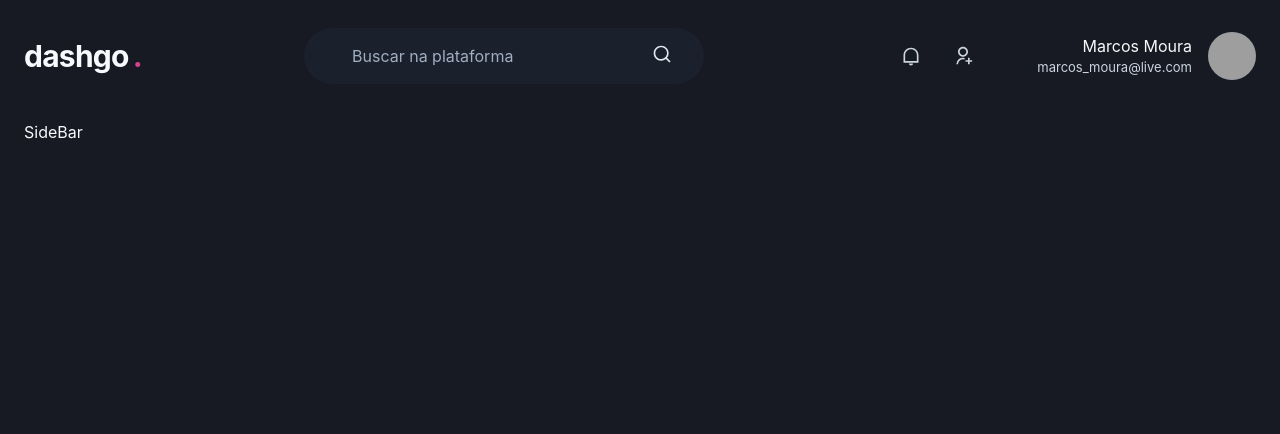
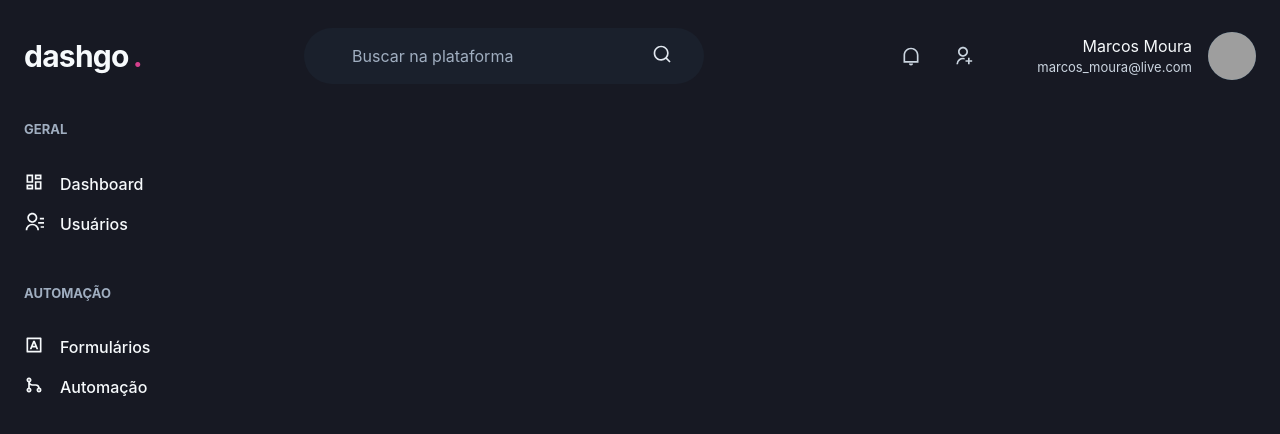
Before and after one commit to marcosaureliodiasmoura/dashgo, a Next.js app: page /dashboard in a window 1280 px wide. Shown: the top 434 px of the page. Built offline with nearby package versions, Linux system fonts and the light colour scheme; grey boxes are pictures that could not be loaded.

Commit message:
Component SideBar

```diff
--- a/src/components/Sidebar.tsx
+++ b/src/components/Sidebar.tsx
@@ -1,5 +1,40 @@
-export function Sidebar(){
-  return(
-    <h1>SideBar</h1>
+import { Box, Stack, Text, Link, Icon } from "@chakra-ui/react";
+import { RiContactsLine, RiDashboardLine, RiGitMergeLine, RiInputMethodLine } from "react-icons/ri";
+
+export function Sidebar() {
+  return (
+    <Box as="aside" w="64" mr="8">
+      <Stack spacing="12" align="flex-start">
+        <Box>
+          <Text fontWeight="bold" color="gray.400" fontSize="small">GERAL</Text>
+          <Stack spacing="4" mt="8" align="stretch">
+            <Link display="flex" align="center">
+              <Icon as={RiDashboardLine} fontSize="20" />
+              <Text ml="4" fontWeight="medium">Dashboard</Text>
+            </Link>
+            <Link display="flex" align="center">
+              <Icon as={RiContactsLine} fontSize="20" />
+              <Text ml="4" fontWeight="medium">Usuários</Text>
+            </Link>
+          </Stack>
+
+        </Box>
+
+        <Box>
+          <Text fontWeight="bold" color="gray.400" fontSize="small">AUTOMAÇÃO</Text>
+          <Stack spacing="4" mt="8" align="stretch">
+            <Link display="flex" align="center">
+              <Icon as={RiInputMethodLine} fontSize="20" />
+              <Text ml="4" fontWeight="medium">Formulários</Text>
+            </Link>
+            <Link display="flex" align="center">
+              <Icon as={RiGitMergeLine} fontSize="20" />
+              <Text ml="4" fontWeight="medium">Automação</Text>
+            </Link>
+          </Stack>
+
+        </Box>
+      </Stack>
+    </Box>
   )
 }
```
